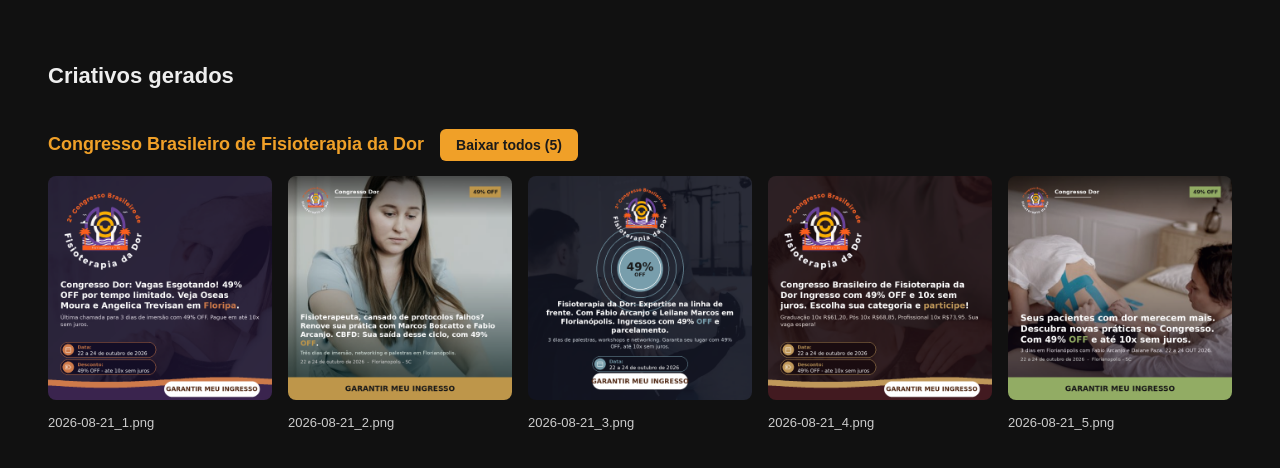
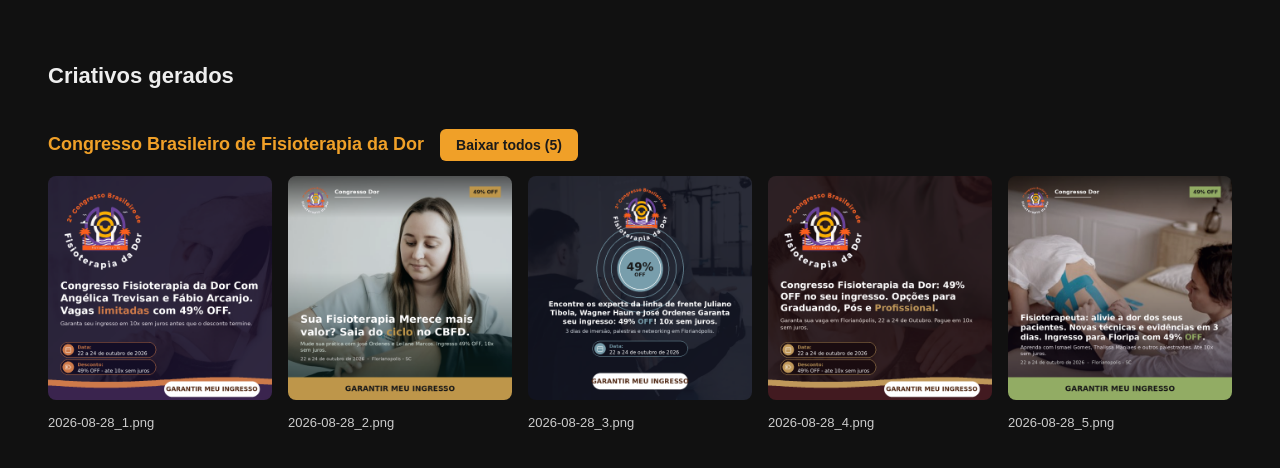
Before and after one commit to trafego-a2digital/criativos-congressos, a plain HTML site: page docs/index.html in a window 1280 px wide. Drawn offline with nearby package versions, Linux system fonts and the light colour scheme.

Commit message:
Criativos semanais 2026-08-28

```diff
--- a/docs/index.html
+++ b/docs/index.html
@@ -22,12 +22,12 @@
 <body>
 <h1>Criativos gerados</h1>
 
-<h2>Congresso Brasileiro de Fisioterapia da Dor <button class='download-btn' onclick='baixarTodos("cbfd", ["2026-08-21_1.png", "2026-08-21_2.png", "2026-08-21_3.png", "2026-08-21_4.png", "2026-08-21_5.png"], this)'>Baixar todos (5)</button></h2><div class='grid'>
-<a href='criativos/cbfd/2026-08-21_1.png' target='_blank'><img src='criativos/cbfd/2026-08-21_1.png'><br>2026-08-21_1.png</a>
-<a href='criativos/cbfd/2026-08-21_2.png' target='_blank'><img src='criativos/cbfd/2026-08-21_2.png'><br>2026-08-21_2.png</a>
-<a href='criativos/cbfd/2026-08-21_3.png' target='_blank'><img src='criativos/cbfd/2026-08-21_3.png'><br>2026-08-21_3.png</a>
-<a href='criativos/cbfd/2026-08-21_4.png' target='_blank'><img src='criativos/cbfd/2026-08-21_4.png'><br>2026-08-21_4.png</a>
-<a href='criativos/cbfd/2026-08-21_5.png' target='_blank'><img src='criativos/cbfd/2026-08-21_5.png'><br>2026-08-21_5.png</a>
+<h2>Congresso Brasileiro de Fisioterapia da Dor <button class='download-btn' onclick='baixarTodos("cbfd", ["2026-08-28_1.png", "2026-08-28_2.png", "2026-08-28_3.png", "2026-08-28_4.png", "2026-08-28_5.png"], this)'>Baixar todos (5)</button></h2><div class='grid'>
+<a href='criativos/cbfd/2026-08-28_1.png' target='_blank'><img src='criativos/cbfd/2026-08-28_1.png'><br>2026-08-28_1.png</a>
+<a href='criativos/cbfd/2026-08-28_2.png' target='_blank'><img src='criativos/cbfd/2026-08-28_2.png'><br>2026-08-28_2.png</a>
+<a href='criativos/cbfd/2026-08-28_3.png' target='_blank'><img src='criativos/cbfd/2026-08-28_3.png'><br>2026-08-28_3.png</a>
+<a href='criativos/cbfd/2026-08-28_4.png' target='_blank'><img src='criativos/cbfd/2026-08-28_4.png'><br>2026-08-28_4.png</a>
+<a href='criativos/cbfd/2026-08-28_5.png' target='_blank'><img src='criativos/cbfd/2026-08-28_5.png'><br>2026-08-28_5.png</a>
 </div>
 <script>
 async function baixarTodos(clientId, files, btn) {
```
Also changed, not shown: docs/criativos/cbfd/2026-08-21_1.png (deleted), docs/criativos/cbfd/2026-08-21_2.png (deleted), docs/criativos/cbfd/2026-08-21_3.png (deleted), docs/criativos/cbfd/2026-08-21_4.png (deleted), docs/criativos/cbfd/2026-08-21_5.png (deleted), docs/criativos/cbfd/2026-08-28_1.png (added), docs/criativos/cbfd/2026-08-28_2.png (added), docs/criativos/cbfd/2026-08-28_3.png (added), docs/criativos/cbfd/2026-08-28_4.png (added), docs/criativos/cbfd/2026-08-28_5.png (added).
